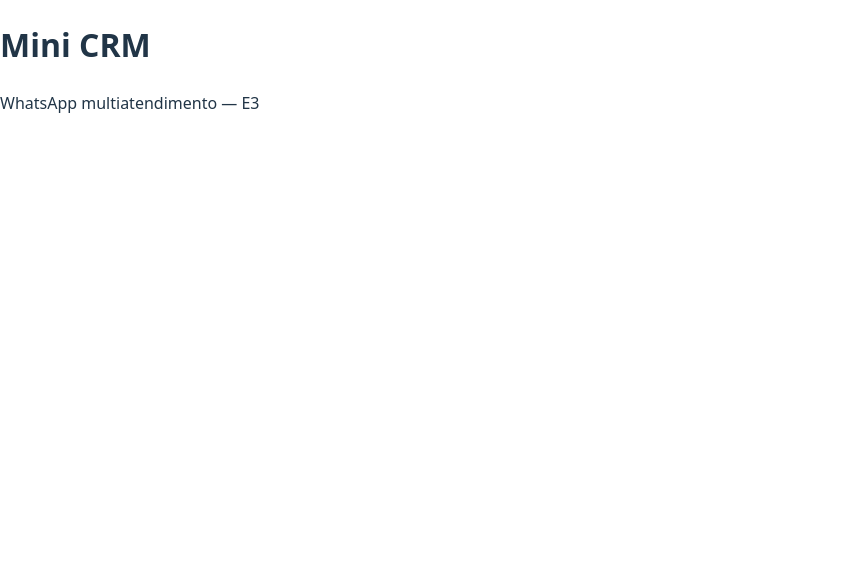
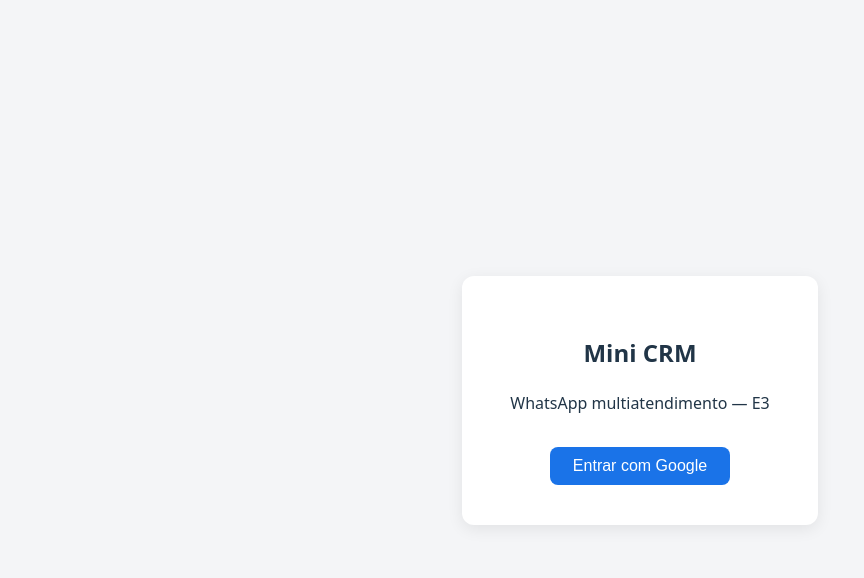
Before and after one commit to DevLucasKaua/mini-crm, a React (Vite) app in the folder apps/web/: page / in a window 1280 px wide. Shown: the top 578 px of the page, without its empty margins (0-864 px from the left). Built offline with nearby package versions, Linux system fonts and the light colour scheme; no server answers.

Commit message:
feat(web): autentificação google com firebase e página de login

```diff
--- a/apps/web/package.json
+++ b/apps/web/package.json
@@ -8,6 +8,7 @@
     "preview": "vite preview"
   },
   "dependencies": {
+    "firebase": "^12.16.0",
     "react": "^19.2.7",
     "react-dom": "^19.2.7"
   },
--- a/apps/web/src/App.tsx
+++ b/apps/web/src/App.tsx
@@ -1,8 +1,24 @@
+import { useAuth } from './auth/AuthProvider';
+import { LoginPage } from './pages/LoginPage';
+
 export function App() {
+  const { user, loading, signOut } = useAuth();
+
+  if (loading) {
+    return <main className="centered">Carregando…</main>;
+  }
+
+  if (!user) {
+    return <LoginPage />;
+  }
+
   return (
     <main>
       <h1>Mini CRM</h1>
-      <p>WhatsApp multiatendimento — E3</p>
+      <p>Conectado como {user.email}</p>
+      <button type="button" onClick={() => void signOut()}>
+        Sair
+      </button>
     </main>
   );
 }
--- /dev/null
+++ b/apps/web/src/auth/AuthProvider.tsx
@@ -0,0 +1,54 @@
+import type { User } from 'firebase/auth';
+import {
+  onAuthStateChanged,
+  signInWithPopup,
+  signOut as firebaseSignOut,
+} from 'firebase/auth';
+import type { ReactNode } from 'react';
+import { createContext, useContext, useEffect, useMemo, useState } from 'react';
+import { auth, googleProvider } from '../lib/firebase';
+
+interface AuthContextValue {
+  user: User | null;
+  loading: boolean;
+  signInWithGoogle: () => Promise<void>;
+  signOut: () => Promise<void>;
+}
+
+const AuthContext = createContext<AuthContextValue | null>(null);
+
+export function AuthProvider({ children }: { children: ReactNode }) {
+  const [user, setUser] = useState<User | null>(null);
+  const [loading, setLoading] = useState(true);
+
+  useEffect(() => {
+    return onAuthStateChanged(auth, (nextUser) => {
+      setUser(nextUser);
+      setLoading(false);
+    });
+  }, []);
+
+  const value = useMemo<AuthContextValue>(
+    () => ({
+      user,
+      loading,
+      signInWithGoogle: async () => {
+        await signInWithPopup(auth, googleProvider);
+      },
+      signOut: async () => {
+        await firebaseSignOut(auth);
+      },
+    }),
+    [user, loading],
+  );
+
+  return <AuthContext.Provider value={value}>{children}</AuthContext.Provider>;
+}
+
+export function useAuth(): AuthContextValue {
+  const context = useContext(AuthContext);
+  if (!context) {
+    throw new Error('useAuth deve ser usado dentro de AuthProvider');
+  }
+  return context;
+}
--- a/apps/web/src/index.css
+++ b/apps/web/src/index.css
@@ -13,3 +13,47 @@
   margin: 0;
   min-height: 100vh;
 }
+
+.centered {
+  display: flex;
+  align-items: center;
+  justify-content: center;
+  min-height: 100vh;
+}
+
+.login-page {
+  display: flex;
+  align-items: center;
+  justify-content: center;
+  min-height: 100vh;
+  background-color: #f4f5f7;
+}
+
+.login-card {
+  background: #ffffff;
+  border-radius: 12px;
+  box-shadow: 0 4px 16px rgba(0, 0, 0, 0.08);
+  padding: 2.5rem 3rem;
+  text-align: center;
+}
+
+.login-card button {
+  margin-top: 1rem;
+  padding: 0.6rem 1.4rem;
+  border: none;
+  border-radius: 8px;
+  background-color: #1a73e8;
+  color: #ffffff;
+  font-size: 1rem;
+  cursor: pointer;
+}
+
+.login-card button:disabled {
+  opacity: 0.6;
+  cursor: default;
+}
+
+.login-error {
+  color: #c5221f;
+  margin-top: 0.75rem;
+}
--- /dev/null
+++ b/apps/web/src/lib/firebase.ts
@@ -0,0 +1,21 @@
+import { initializeApp } from 'firebase/app';
+import { getAuth, GoogleAuthProvider } from 'firebase/auth';
+
+function requiredEnv(key: string): string {
+  const value = import.meta.env[key] as string | undefined;
+  if (!value) {
+    throw new Error(`Variável de ambiente ausente: ${key} (ver .env.example)`);
+  }
+  return value;
+}
+
+const firebaseConfig = {
+  apiKey: requiredEnv('VITE_FIREBASE_API_KEY'),
+  authDomain: requiredEnv('VITE_FIREBASE_AUTH_DOMAIN'),
+  projectId: requiredEnv('VITE_FIREBASE_PROJECT_ID'),
+  appId: requiredEnv('VITE_FIREBASE_APP_ID'),
+};
+
+export const firebaseApp = initializeApp(firebaseConfig);
+export const auth = getAuth(firebaseApp);
+export const googleProvider = new GoogleAuthProvider();
--- a/apps/web/src/main.tsx
+++ b/apps/web/src/main.tsx
@@ -1,6 +1,7 @@
 import { StrictMode } from 'react';
 import { createRoot } from 'react-dom/client';
 import { App } from './App';
+import { AuthProvider } from './auth/AuthProvider';
 import './index.css';
 
 const rootElement = document.getElementById('root');
@@ -10,6 +11,8 @@
 
 createRoot(rootElement).render(
   <StrictMode>
-    <App />
+    <AuthProvider>
+      <App />
+    </AuthProvider>
   </StrictMode>,
 );
--- /dev/null
+++ b/apps/web/src/pages/LoginPage.tsx
@@ -0,0 +1,37 @@
+import { useState } from 'react';
+import { useAuth } from '../auth/AuthProvider';
+
+export function LoginPage() {
+  const { signInWithGoogle } = useAuth();
+  const [error, setError] = useState<string | null>(null);
+  const [signingIn, setSigningIn] = useState(false);
+
+  const handleSignIn = async () => {
+    setError(null);
+    setSigningIn(true);
+    try {
+      await signInWithGoogle();
+    } catch {
+      setError('Falha ao entrar com o Google. Tente novamente.');
+    } finally {
+      setSigningIn(false);
+    }
+  };
+
+  return (
+    <main className="login-page">
+      <section className="login-card">
+        <h1>Mini CRM</h1>
+        <p>WhatsApp multiatendimento — E3</p>
+        <button
+          type="button"
+          onClick={() => void handleSignIn()}
+          disabled={signingIn}
+        >
+          {signingIn ? 'Entrando…' : 'Entrar com Google'}
+        </button>
+        {error && <p className="login-error">{error}</p>}
+      </section>
+    </main>
+  );
+}
```
Also changed, not shown: 2 other files (tests, documents, lock files or other folders).
